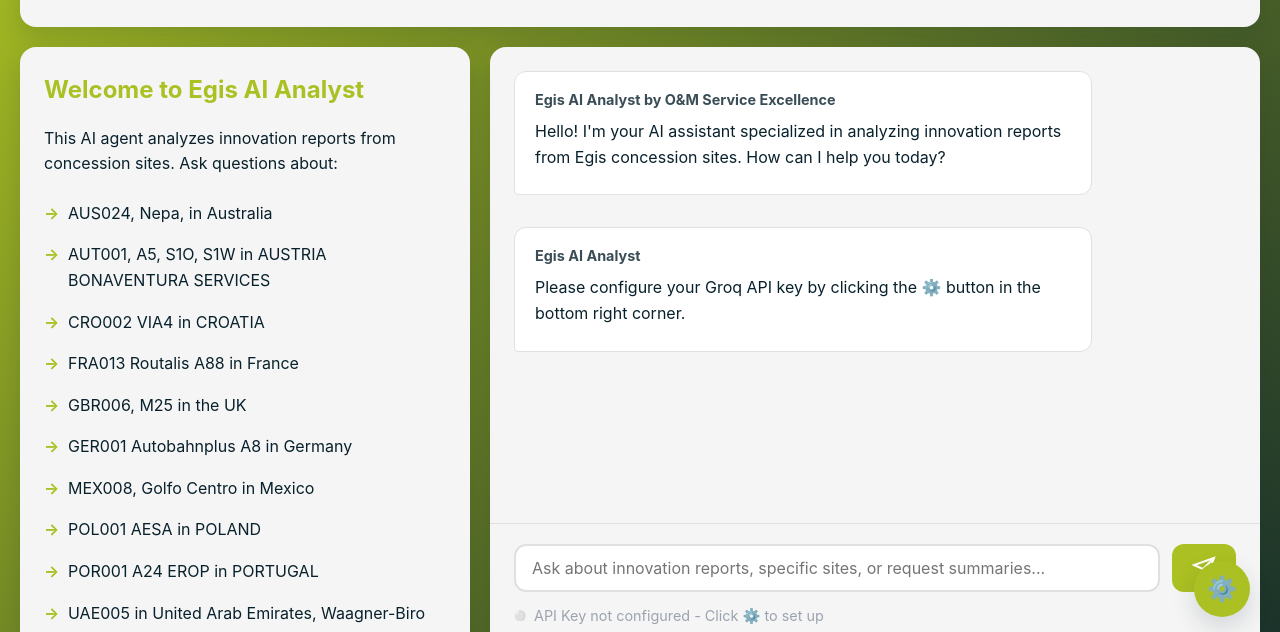
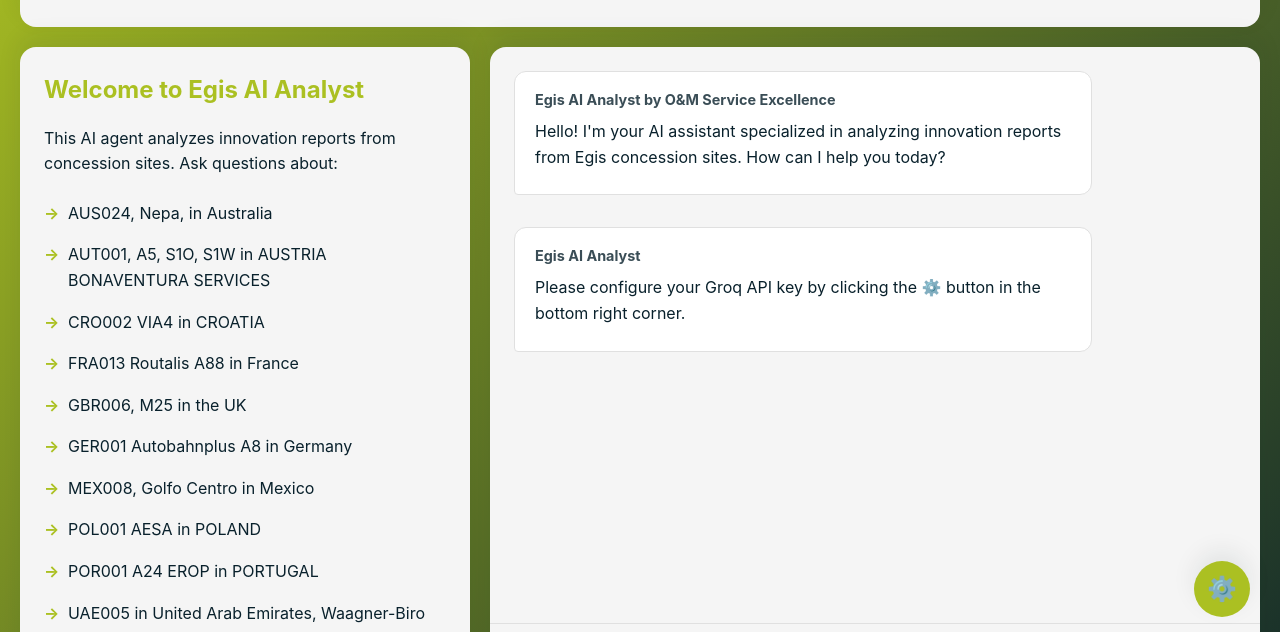
Before and after one commit to UliRdz/egis-test.ia, a plain HTML site: page index.html in a window 1280 px wide. Shown: the part 153-785 px from the top of the page. Drawn offline with Linux system fonts and the light colour scheme.

Commit message:
Color Modification and chat enlargement
Updated CSS styles including reset styles, variables, and layout adjustments for various components.

```diff
--- a/styles.css
+++ b/styles.css
@@ -16,8 +16,8 @@
     --border: #E0E0E0;         /* Neutral border color */
     --danger: #FF4C4C;         /* Red for alerts/errors */
     --success: #4CAF50;        /* Green for success states */
-    --shadow: 0 1px 3px rgba(9, 33, 44, 0.1);   /* Subtle shadow using brand dark */
-    --shadow-lg: 0 10px 25px rgba(9, 33, 44, 0.15);
+    --shadow: 0 -1px 3px rgba(9, 33, 44, 0.05);   /* smaller, lighter, inverted */
+    --shadow-lg: 0 -10px 25px rgba(9, 33, 44, 0.08); /* larger, softer, inverted */
 }
 
 body {
@@ -143,7 +143,7 @@
     box-shadow: var(--shadow-lg);
     display: flex;
     flex-direction: column;
-    height: calc(100vh - 200px);
+    height: calc(100vh - 100px);
     overflow: hidden;
 }
 
```
